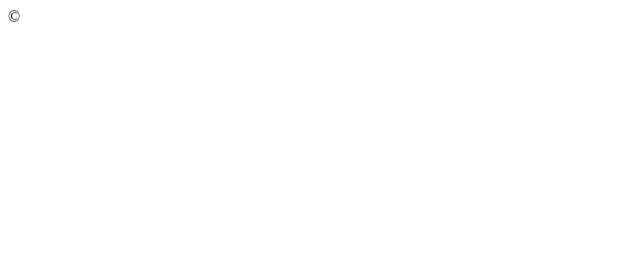
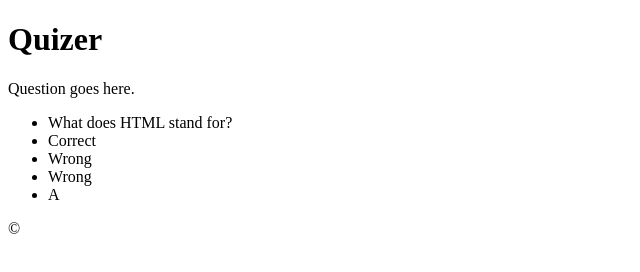
Before and after one commit to teatyped/Quizgen, a plain HTML site: page index.html in a window 1280 px wide. Both pictures are taken after a click on the button "Start". Shown: the whole page, without its empty margins (0-640 px from the left). Drawn offline with Linux system fonts and the light colour scheme.

Commit message:
js changes

```diff
--- a/assets/js/script.js
+++ b/assets/js/script.js
@@ -1,52 +1,109 @@
-const Questions = [{
-    id: 0,
-    q: "What is capital of India?",
-    a: [{ text: "gandhinagar", isCorrect: false },
-        { text: "Surat", isCorrect: false },
-        { text: "Delhi", isCorrect: true },
-        { text: "mumbai", isCorrect: false }
-    ]
 
-},
-{
-    id: 1,
-    q: "What is the capital of Thailand?",
-    a: [{ text: "Lampang", isCorrect: false,},
-        { text: "phuket", isCorrect: false },
-        { text: "Ayutthaya", isCorrect: false },
-        { text: "Bangkok", isCorrect: true }
-    ]
+let questions = [
 
-},
-{
-    id: 2,
-    q: "What is the capital of Gujarat",
-    a: [{ text: "surat", isCorrect: false },
-        { text: "vadodara", isCorrect: false },
-        { text: "gandhinagar", isCorrect: true },
-        { text: "rajkot", isCorrect: false }
-    ]
+    {
 
-}
+        question : "What does HTML stand for?",
 
-]
+        choiceA : "Correct",
+
+        choiceB : "Wrong",
+
+        choiceC : "Wrong",
+
+        correct : "A"
+
+    },{
+
+        question : "What does CSS stand for?",
+
+        choiceA : "Wrong",
+
+        choiceB : "Correct",
+
+        choiceC : "Wrong",
+
+        correct : "B"
+
+    },{
+
+        question : "What does JS stand for?",
+
+        choiceA : "Wrong",
+
+        choiceB : "Wrong",
+
+        choiceC : "Correct",
+
+        correct : "C"
+
+    }
+
+];
 
 
-var startBlock = document.querySelector("#startBlock");
-var startBtn = document.querySelector("#startBtn");
+var startBlockEl = document.querySelector("#startBlock");
+var startBtnEl = document.querySelector("#startBtn");
+var questionsEl = document.querySelector("#question-here");
 
 
-console.log(startBlock);
 
-var logTest = function(){
+var logTest = function(questions){
     console.log("hello btn clicked");
-    startBlock.remove()
-}
+    var question1 = questions[0];
+    createQuizBlock(question1);
+};
+
+var createQuizBlock = function(questionObj) {
+
+    startBlockEl.remove();
+
+    var q1 = questionObj.question;
+    var cA = questionObj.choiceA;
+    var cB = questionObj.choiceB;
+    var cC = questionObj.choiceC;
 
 
-var creatQuizBlock = function() {
+    var questionDiv = document.createElement("h3");
+
+    questionDiv.className = "questions";
+    questionDiv.innerHTML = q1;
+
+    var choices = document.createElement("ul");
+    choices.className = "question-list";
+
+    var keys = Object.keys(questionObj);
+
+    keys.forEach((key) => {
+        console.log(questionObj[key])
+
+        var listItem = document.createElement("li");
+        listItem.className ="listItem";
+        listItem.innerHTML = questionObj[key];
+        choices.appendChild(listItem);
+    }
+        );
+    questionsEl.append(choices);
+    //questionsEl.append(questionDiv);
+
+};
 
 
-}
+startBtnEl.addEventListener("click",function(event){
+    event.preventDefault();
+    event.stopPropagation();
+    logTest(questions);
+});
 
-startBtn.addEventListener("click",logTest);
+
+//taskInfoEl.innerHTML = "<h3 class='task-name'>" + taskDataObj.name + "</h3><span class='task-type'>" + taskDataObj.type + "</span>";
+
+// var actionContainerEl = document.createElement("div");
+// actionContainerEl.className = "task-actions";
+
+// // create edit button
+// var editButtonEl = document.createElement("button");
+// editButtonEl.textContent = "Edit";
+// editButtonEl.className = "btn edit-btn";
+// editButtonEl.setAttribute("data-task-id", taskId);
+// actionContainerEl.appendChild(editButtonEl);
--- a/index.html
+++ b/index.html
@@ -10,24 +10,25 @@
 </head>
 
 <body>
+   <header>
 
+        <h1 class="page-title">Quizer</h1>
+
+   </header>
 
 
   <main class="page-content" id="page-content">
         <div class="startBlock" id="startBlock">
-            <h1 class="page-title">Quizer</h1>
             <p>Click the button below to start Quizer!</p>
-                <div id="startBtn">
-                <button class="btn" id="start" type="button">Start</button>
-                </div>
+                <button class="btn" id="startBtn" type="button">Start</button>
         </div>
 
 
         <div class="quizBlock">
-
-
-
-
+            <div class="question-container" id="question-here">
+                Question goes here.
+            </div>
+            <ul class="choices"></ul>
         </div>
 
 
```
